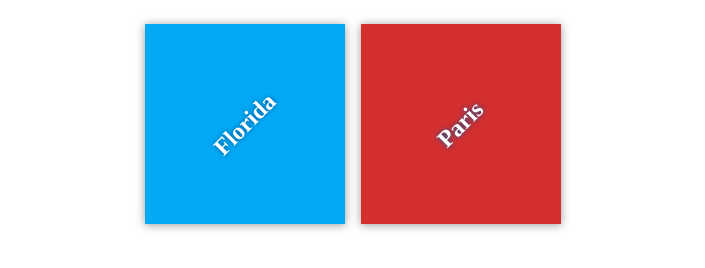
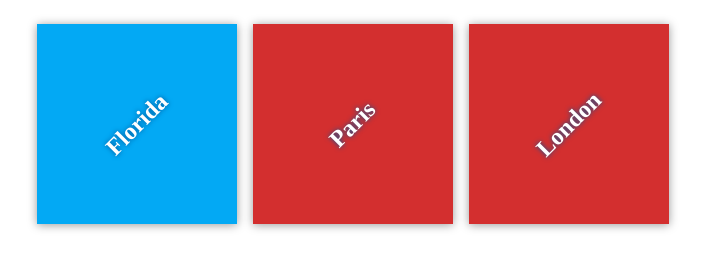
Before and after one commit to fatenali12/my-travel-plans, a plain HTML site: page index.html in a window 1280 px wide. Shown: the whole page, without its empty margins (287-992 px from the left). Drawn offline with Linux system fonts and the light colour scheme.

Commit message:
Adding new Destinations

```diff
--- a/css/app.css
+++ b/css/app.css
@@ -55,3 +55,7 @@ h2{
 #paris{
 	background-color: #d32f2f;
 	}
+
+#london{
+	background-color: #d32f2f;
+	}
--- a/index.html
+++ b/index.html
@@ -15,6 +15,11 @@
 		<div class="destination" id="paris">
 			<h2>Paris</h2>
 		</div>
+
+        <div class="destination" id="london">
+			<h2>London</h2>
+		</div>
+
 	</div>
 </div>
 </body>
```
